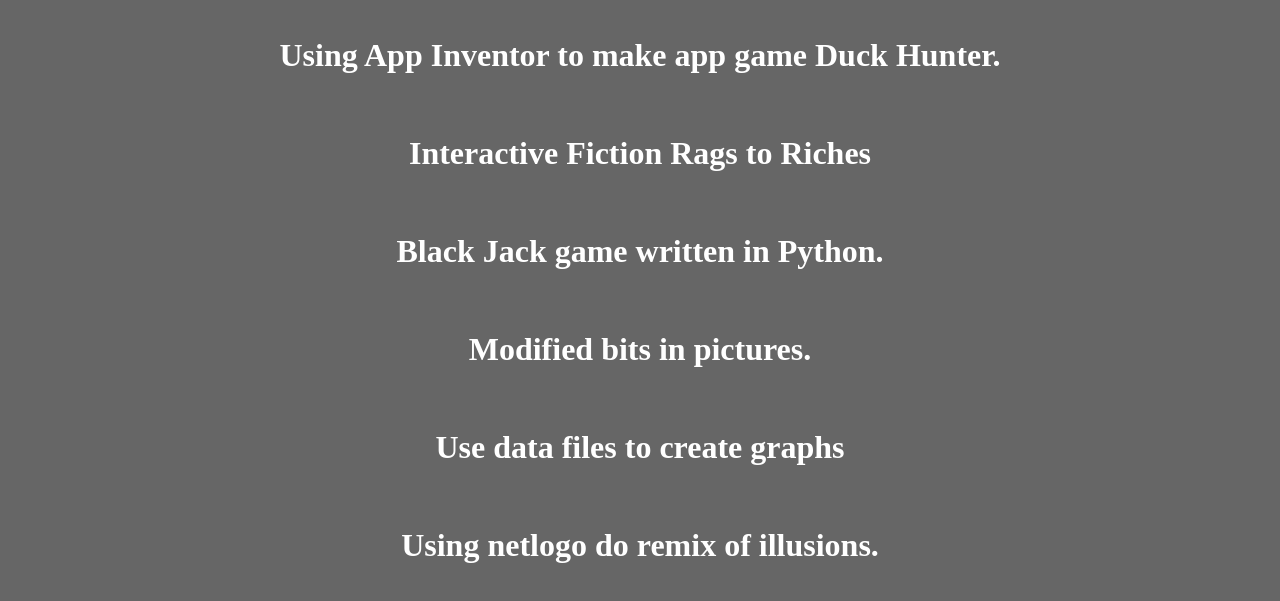
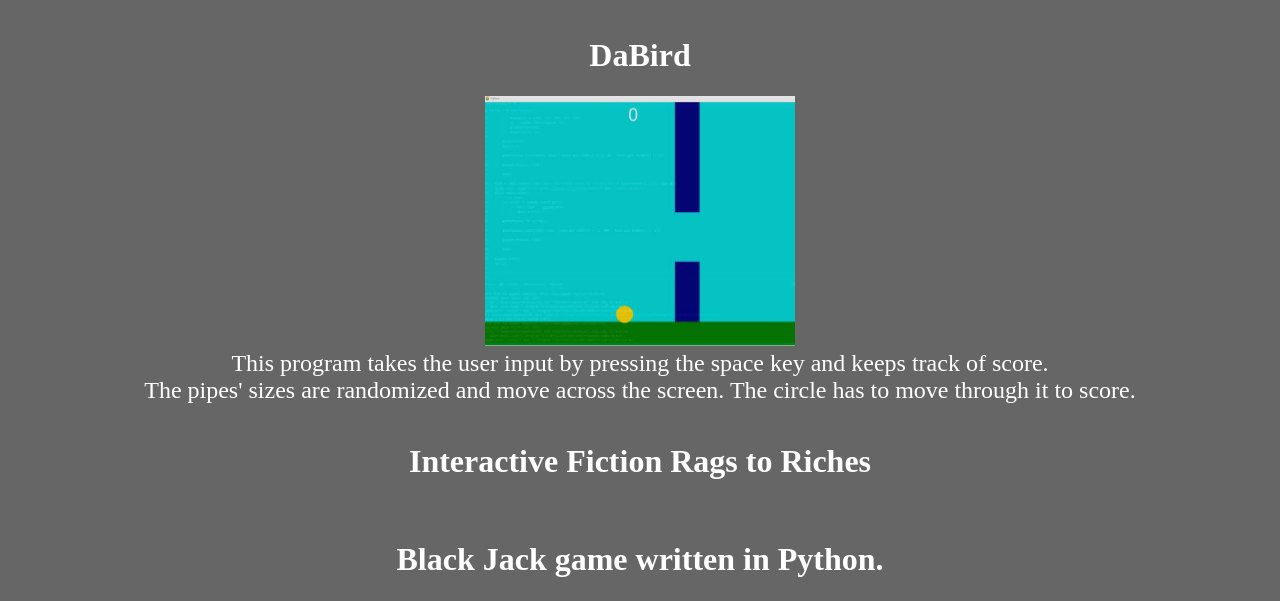
Before and after one commit to terrancejv/csp2021, a plain HTML site: page portfolio.html in a window 1280 px wide. Shown: the part 786-1387 px from the top of the page. Drawn offline with Linux system fonts and the light colour scheme.

Commit message:
Add files via upload

```diff
--- a/portfolio.html
+++ b/portfolio.html
@@ -32,15 +32,30 @@
     <img src="images/fallingapples.JPG" height="250">
 	</center>
 	<center>
-	<font face="timesnewroman" , size=5 , color=white >This program takes the user input on how large the apples are and how many apples will drop from the tree. </font>
+	<font face="timesnewroman" , size=5 , color=white >
+		This program takes the user input on how large the apples are and how many apples will drop from the tree. </font>
 	</center>
 	<center>
-	<font face="timesnewroman" , size=5 , color=white >The apples fall from the tree, then bounce off the ground and go outside of the screen.</font>
+	<font face="timesnewroman" , size=5 , color=white >
+		The apples fall from the tree, then bounce off the ground and go outside of the screen.</font>
 	</center>
     <br>
     <h1>
 	<center>
-	<font face="timesnewroman" , size=6 , color=white >Using App Inventor to make app game Duck Hunter.</font>
+	<font face="timesnewroman" , size=6 , color=white >DaBird</font>
+	</center>
+	</h1>
+	<center>
+	<img src="images/DaBird.JPG" height="250">
+	</center>
+	<center>
+	<font face="timesnewroman" , size=5 , color=white >
+		This program takes the user input by pressing the space key and keeps track of score. </font>
+	</center>
+	<center>
+	<font face="timesnewroman" , size=5 , color=white >
+		The pipes' sizes are randomized and move across the screen.
+		The circle has to move through it to score.</font>
 	</center>
 	</h1>
     <br>
```
Also changed, not shown: images/DaBird.JPG (added).
